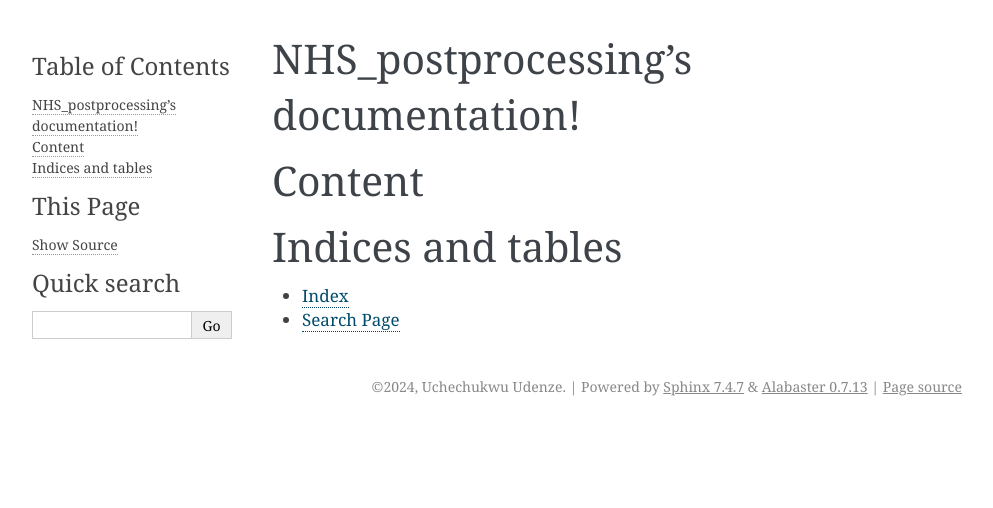
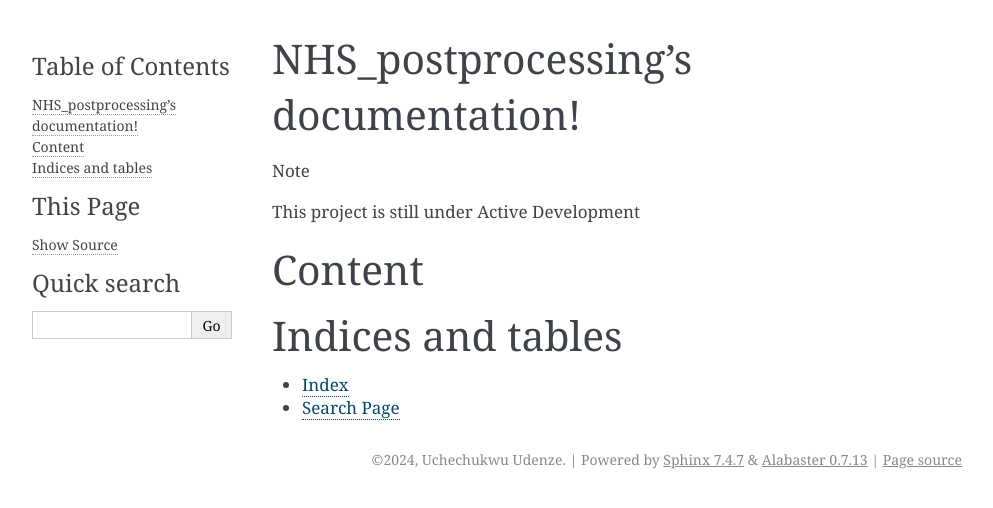
Before and after one commit to UchechukwuUdenze/NHS_PostProcessing, a Sphinx documentation site: the page built from docs/source/index.rst, in a window 1280 px wide. Shown: the top 508 px of the page, without its empty margins (148-1141 px from the left). Built offline with Sphinx 7.4.7, drawn with Linux system fonts in a browser that asks for light colours; pages that are not in the unit, such as notebooks, are missing from menus.

Commit message:
More changes to the docs page

```diff
--- a/docs/source/index.rst
+++ b/docs/source/index.rst
@@ -6,10 +6,13 @@
 NHS_postprocessing's documentation!
 ===================================
 
+Note
+
+This project is still under Active Development
+
 Content
 =======
 .. toctree::
-   :maxdepth: 1
 
    Installation
    Preprocessing
```
Also changed, not shown: 1 other file.
